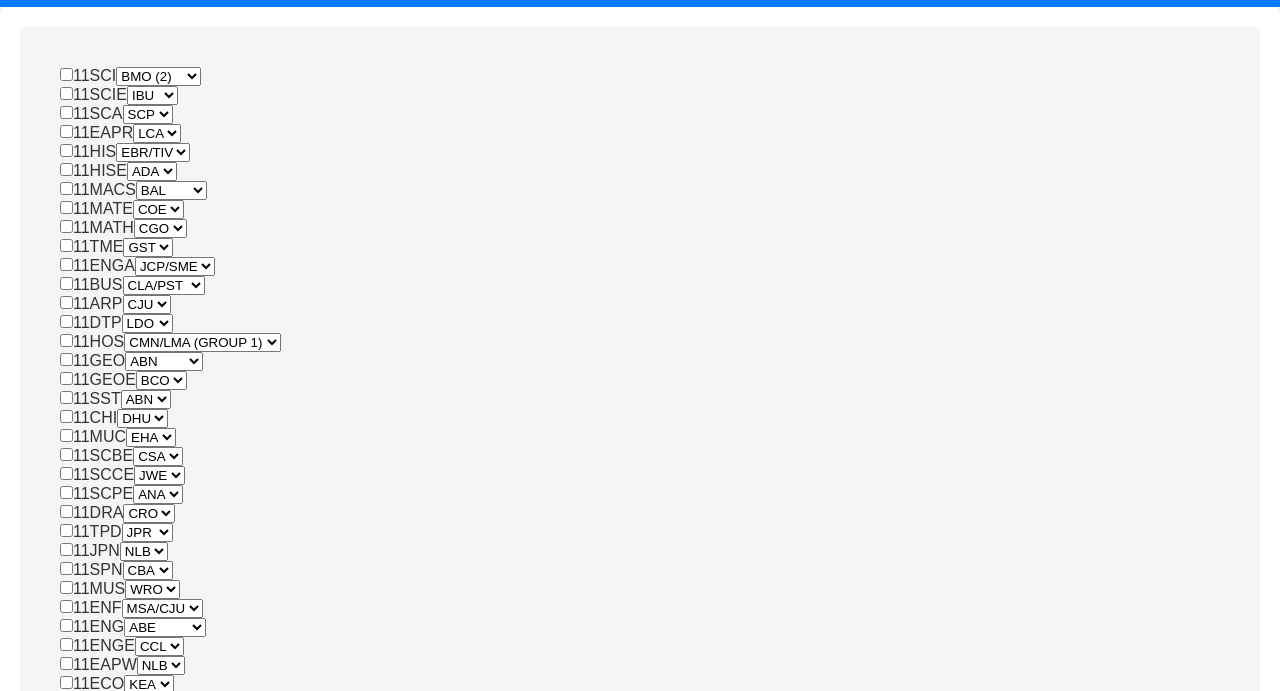
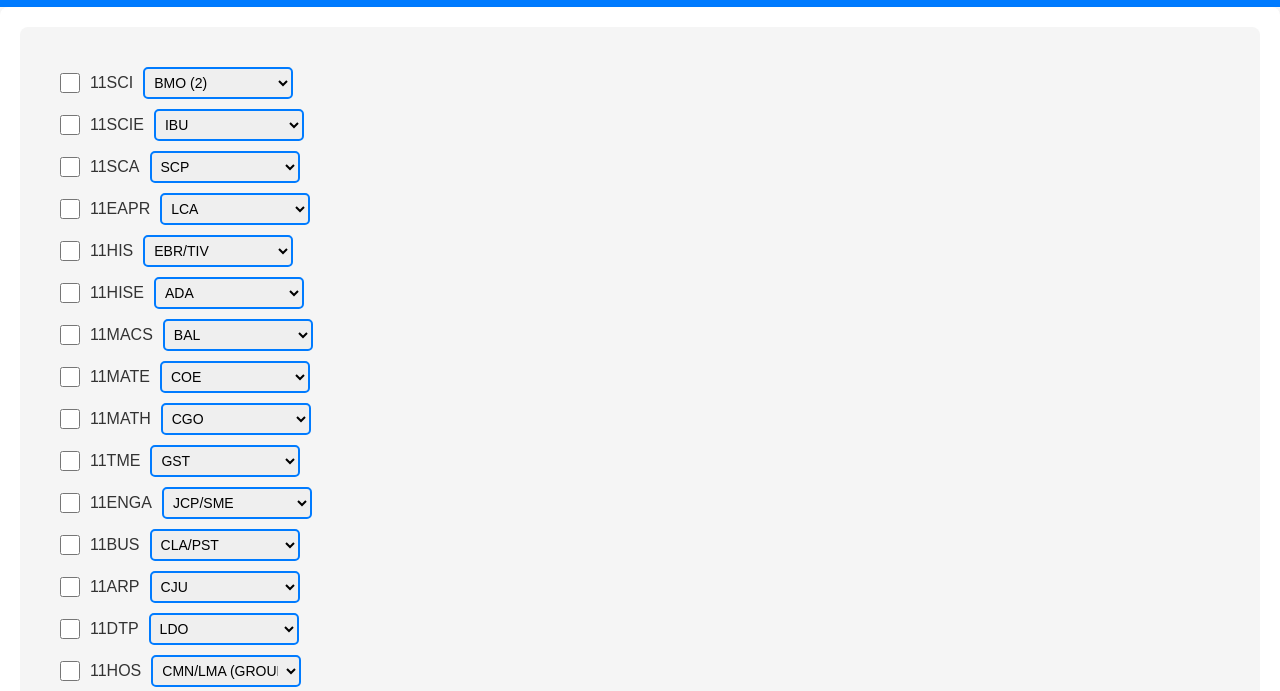
Before and after one commit to blakehonda99/year11endofyearswbhs, a plain HTML site: page index.html in a window 1280 px wide. Shown: the part 81-772 px from the top of the page. Drawn offline with Linux system fonts and the light colour scheme.

Commit message:
Update style.css

```diff
--- a/style.css
+++ b/style.css
@@ -45,17 +45,18 @@ body {
 
 /* Button styles */
 button {
-    background-color: #007bff;
+    background-color: #ff5733; /* Updated color */
     color: #ffffff;
     border: none;
     padding: 10px 20px;
     cursor: pointer;
     border-radius: 5px;
     transition: background-color 0.3s;
+    margin-top: 20px; /* Moved to the bottom of the page */
 }
 
 button:hover {
-    background-color: #0056b3;
+    background-color: #ff3019; /* Updated hover color */
 }
 
 /* Main content styles */
@@ -85,6 +86,8 @@ button:hover {
     font-weight: bold;
 }
 
+/* Select styles */
+
 /* Responsive styles */
 @media (max-width: 768px) {
     .navbar h1 {
@@ -96,3 +99,41 @@ button:hover {
         padding: 8px;
     }
 }
+
+.subject-container {
+    display: flex;
+    align-items: center;
+    margin-bottom: 10px;
+}
+
+/* Style the checkbox */
+.subject-container input[type="checkbox"] {
+    width: 20px;
+    height: 20px;
+    margin-right: 10px; /* Add margin to the right to create spacing */
+    padding: 0;
+    border: 2px solid #007BFF;
+    border-radius: 5px;
+}
+
+/* Style the checkbox when checked */
+.subject-container input[type="checkbox"]:checked {
+    background-color: #007BFF;
+    border-color: #007BFF;
+}
+
+/* Style the label text */
+.subject-container label {
+    font-size: 16px;
+    color: #333;
+}
+
+/* Style the teacher select dropdown */
+.subject-container select {
+    width: 150px;
+    margin-left: 10px;
+    padding: 5px;
+    border: 2px solid #007BFF;
+    border-radius: 5px;
+    font-size: 14px;
+}
```
